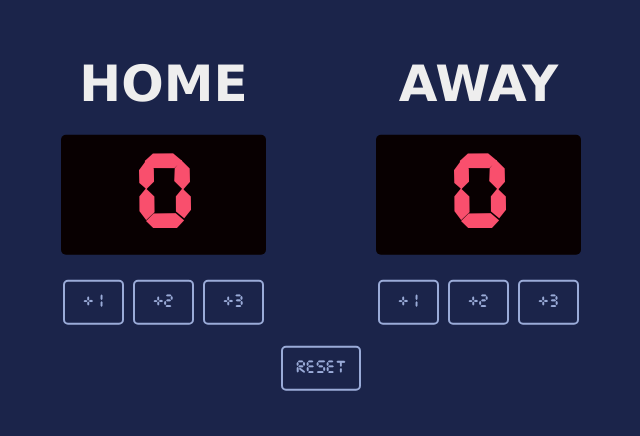
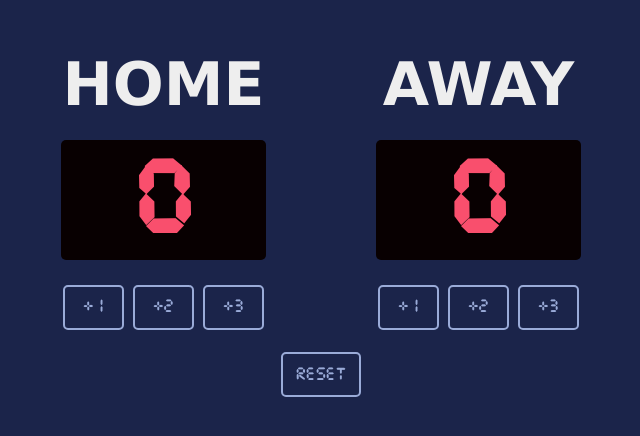
Before and after one commit to limkyouyou/basketball-scoreboard, a plain HTML site: page index.html in a window 1280 px wide. Shown: the part 210-646 px from the top of the page, without its empty margins (319-959 px from the left). Drawn offline with nearby package versions, Linux system fonts and the light colour scheme.

Commit message:
change h3 font size

```diff
--- a/index.css
+++ b/index.css
@@ -26,7 +26,7 @@ body {
 
 h3 { /* define the style of h3 */
     font-family: Verdana, Geneva, Tahoma, sans-serif; /* define the he font style */
-    font-size: 50px; /* define the h3 font size, font size modified to fit the column*/
+    font-size: 60px; /* define the h3 font size, font size modified to fit the column*/
     color: #EEEEEE; /* define the h3 font color */
     margin: 0px 0px 0px 0px; /* redefine the h3 default margin to 0 */
 }
```
